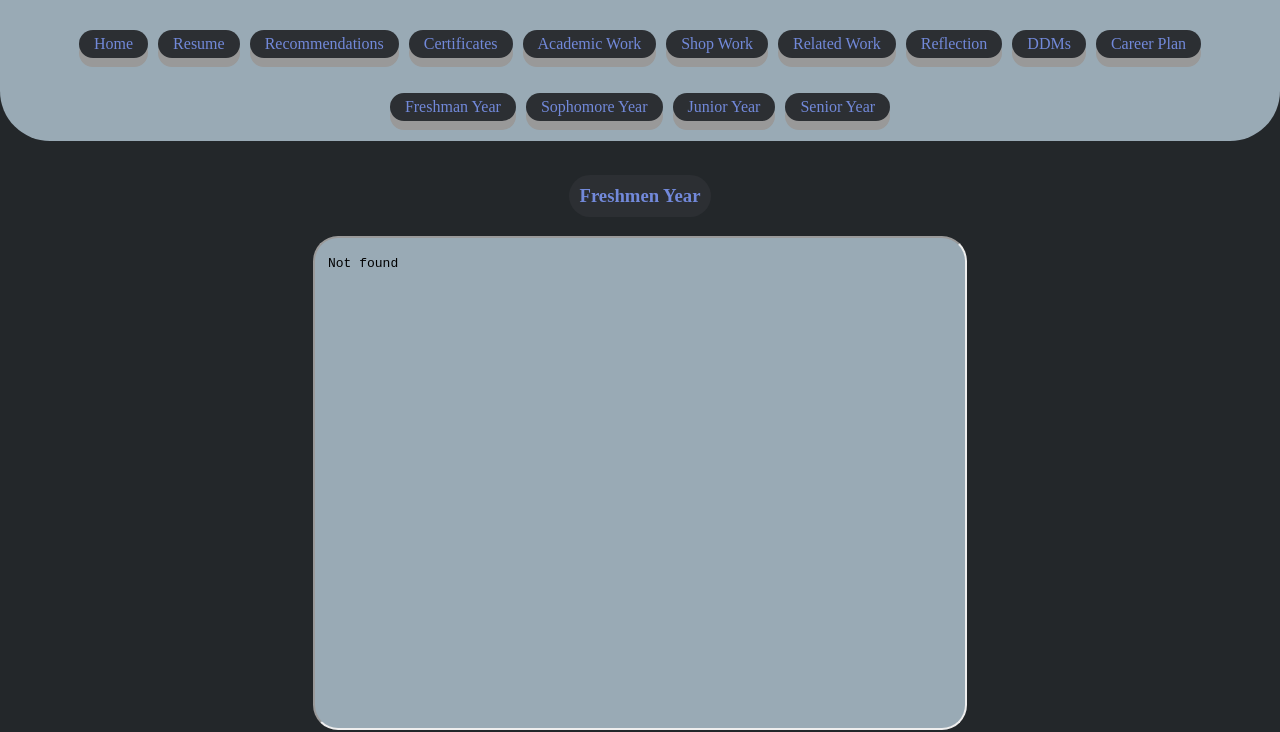
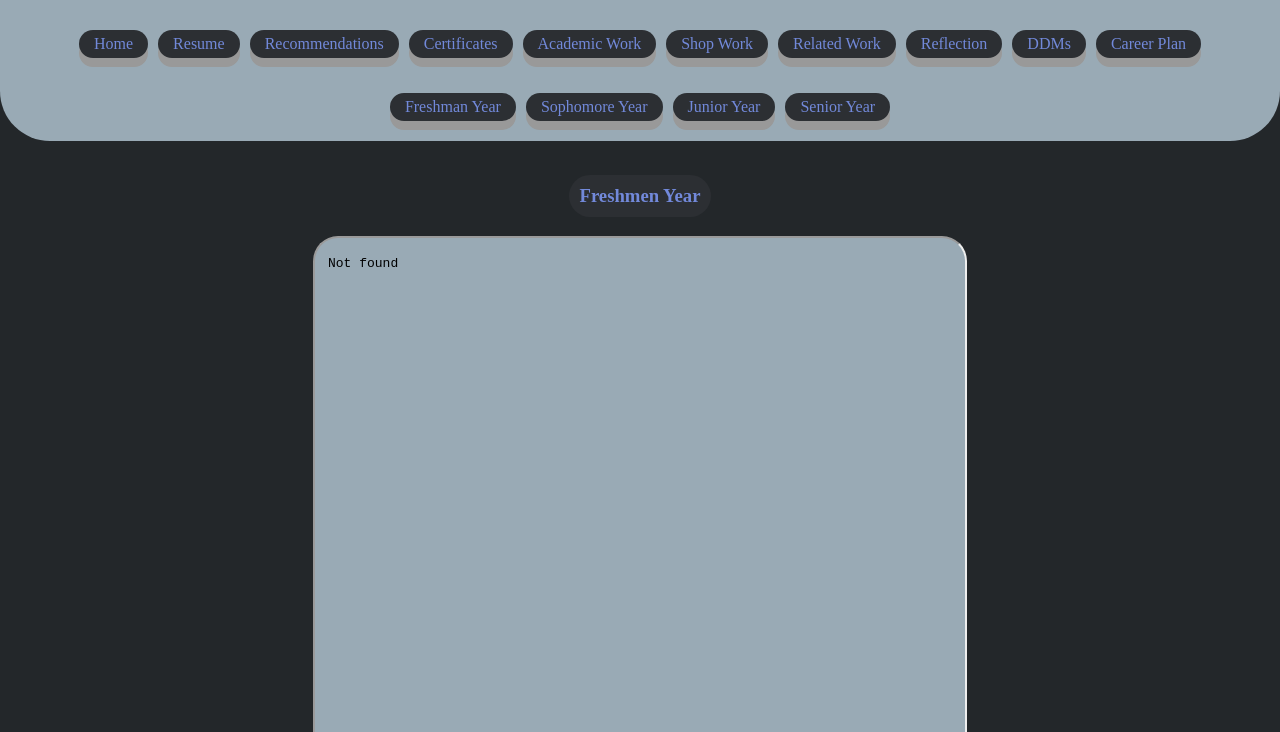
Before and after one commit to man250001/Portfolio_CM, a plain HTML site: page rwork.html in a window 1280 px wide. Shown: the part 64-796 px from the top of the page. Drawn offline with Linux system fonts and the light colour scheme.

Commit message:
Fix styling issues, I hope!

```diff
--- a/css/workpages.css
+++ b/css/workpages.css
@@ -5,3 +5,7 @@ body {
   margin: 0;
   padding: 0;
 }
+
+.extraLargePage {
+    height: 400%
+}
--- a/rwork.html
+++ b/rwork.html
@@ -8,7 +8,7 @@
     <title>Related work</title>
   </head>
 
-  <body>
+  <body class="extraLargePage">
     <header>
       <h3 class="header">Related Work</h3>
 
```
Also changed, not shown: swork.html (+1 -1 lines).
